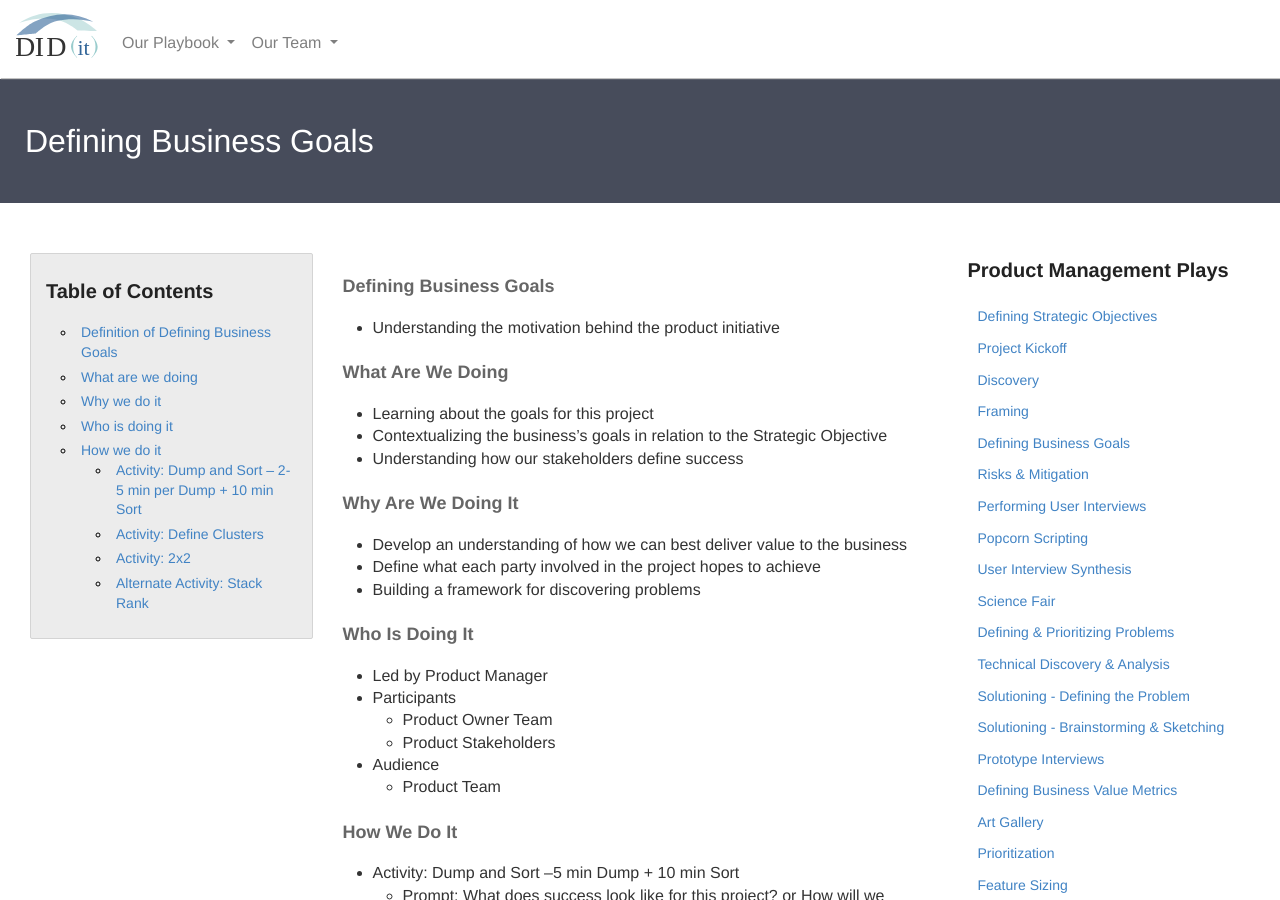
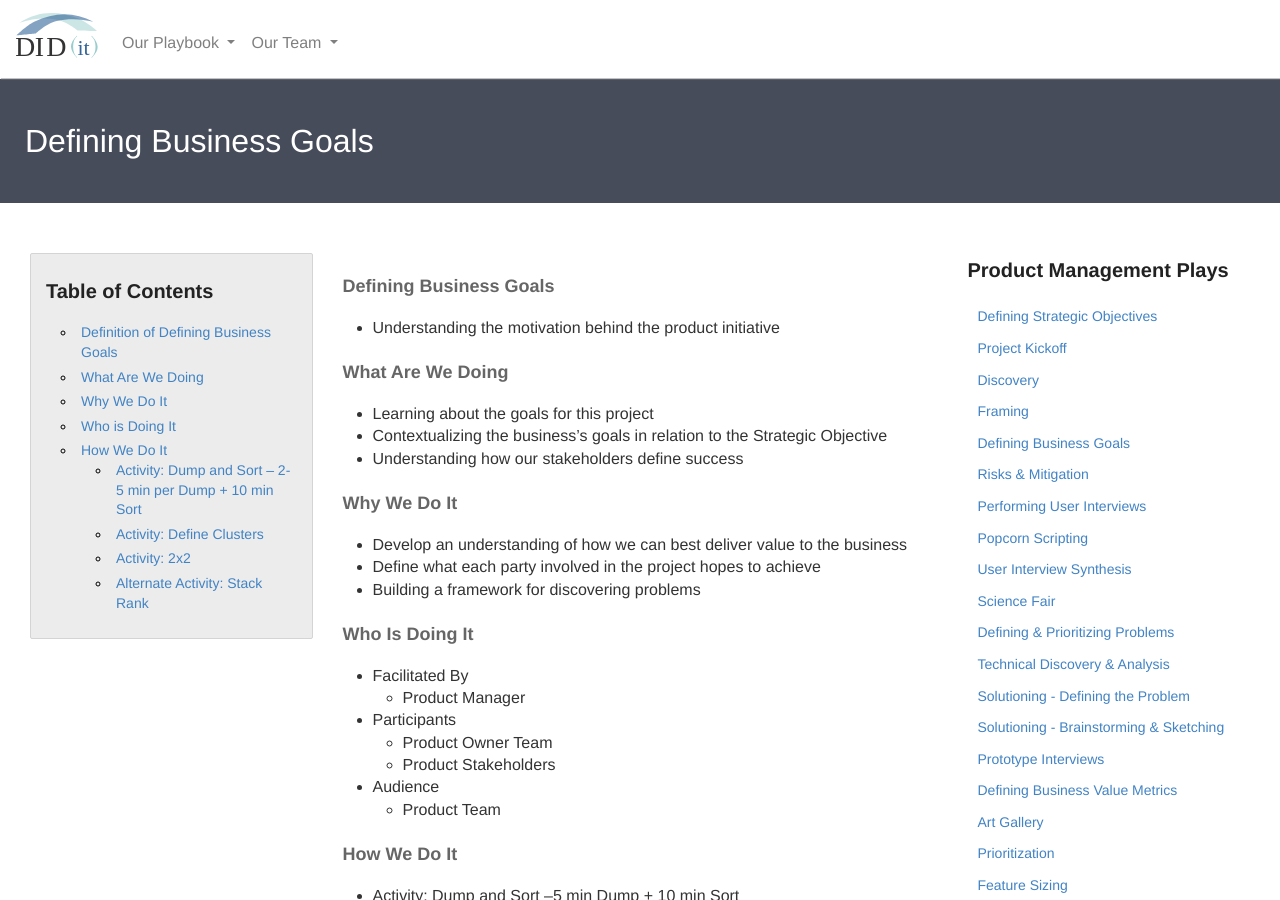
Before and after one commit to KnightPointSystems/kps_playbook, a Jekyll site: the page built from business-goals.md, in a window 1280 px wide and 900 px high. Built offline with Jekyll 4.4.1, drawn with Linux system fonts in a browser that asks for light colours; nearby versions of some CDN libraries.

Commit message:
Update business-goals.md

```diff
--- a/business-goals.md
+++ b/business-goals.md
@@ -17,22 +17,22 @@ permalink: /business-goals/
                     </li>
                     <li>
                         <a href="#DBG-What">
-                            What are we doing
+                            What Are We Doing
                         </a>
                     </li>
                     <li>
                         <a href="#DBG-Why">
-                            Why we do it
+                            Why We Do It
                         </a>
                     </li>
                     <li>
                         <a href="#DBG-Who">
-                            Who is doing it
+                            Who is Doing It
                         </a>
                     </li>
                     <li>
                         <a href="#DBG-How">
-                            How we do it
+                            How We Do It
                         </a>
                         <ul>
                             <li>
@@ -76,7 +76,7 @@ permalink: /business-goals/
                 <li>Understanding how our stakeholders define success</li>
 	        </ul>
         <h4 class="DBG-Why" id="DBG-Why">
-            Why Are We Doing It
+            Why We Do It
         </h4>
             <ul>
                 <li>Develop an understanding of how we can best deliver value to the business</li>
@@ -87,7 +87,11 @@ permalink: /business-goals/
             Who Is Doing It
         </h4>
             <ul>
-                <li>Led by Product Manager</li>
+                <li>Facilitated By
+		    <ul>
+		        <li>Product Manager</li>
+		    </ul>
+		</li>
                 <li>Participants
     	            <ul>
         	            <li>Product Owner Team</li>
```
